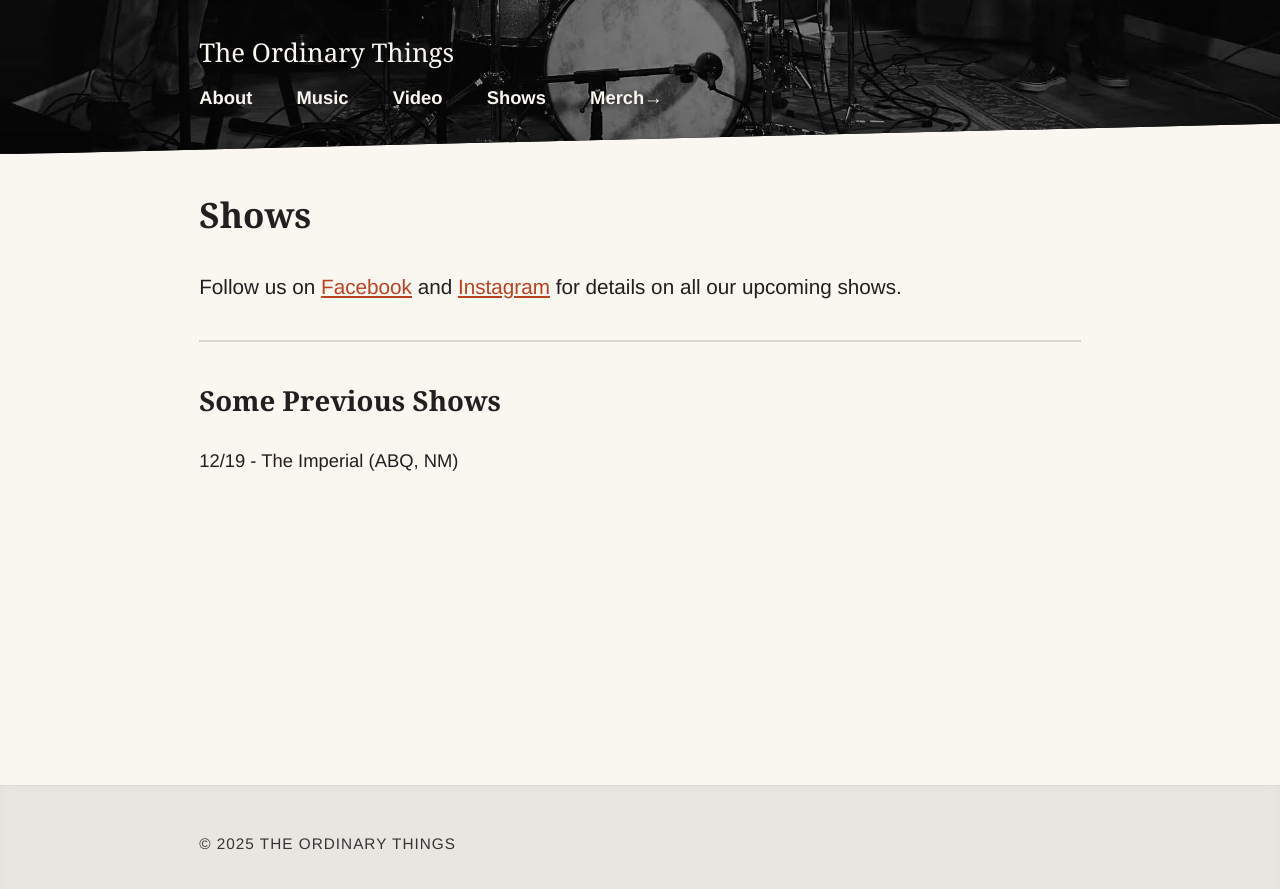
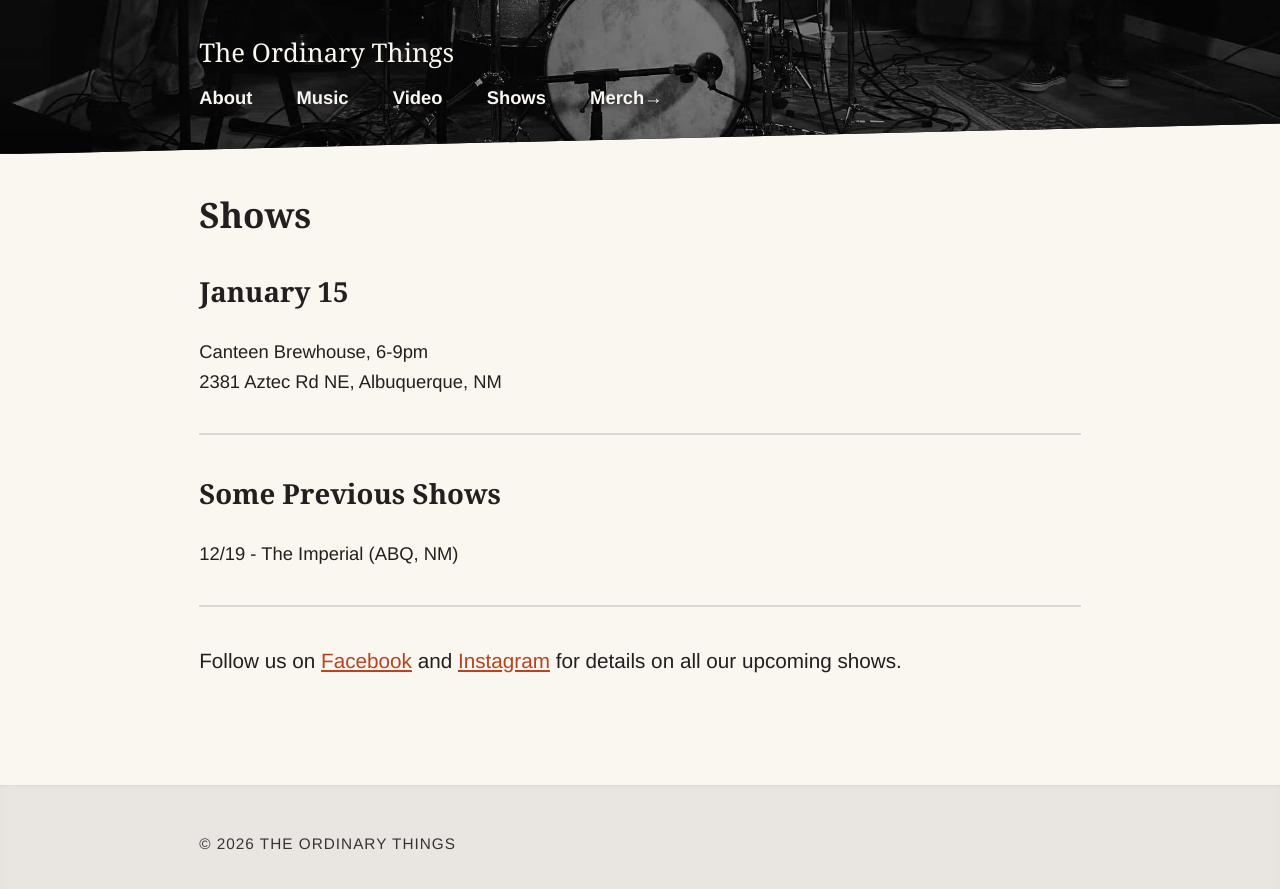
Before and after one commit to nsmsn/theordinarythings, a Jekyll site: the page built from shows.md, in a window 1280 px wide. Shown: the top 889 px of the page. Built offline with Jekyll 4.4.1, drawn with Linux system fonts in a browser that asks for light colours; some web fonts are replaced.

Commit message:
Updated Config and 1 other file

```diff
--- a/_config.yml
+++ b/_config.yml
@@ -21,7 +21,7 @@ collections:
     title: Video
     output: false
 author: Jackie
-description: "© 2025 The Ordinary Things"
+description: "© 2026 The Ordinary Things"
 permalink: "/:title/"
 lang: en
 excerpt_separator: |2+
--- a/shows.md
+++ b/shows.md
@@ -5,10 +5,16 @@ permalink: "/shows/"
 layout: page
 ---
 
-<p class="lead">Follow us on <a href="https://www.facebook.com/TheOrdinaryThingsband/">Facebook</a> and <a href="https://www.instagram.com/ordinarythingsband18/">Instagram</a> for details on all our upcoming shows.</p>
+## January 15
+Canteen Brewhouse, 6-9pm <br>
+2381 Aztec Rd NE, Albuquerque, NM
 
 ---
 
 ## Some Previous Shows
 
 12/19 - The Imperial (ABQ, NM)
+
+---
+
+<p class="lead">Follow us on <a href="https://www.facebook.com/TheOrdinaryThingsband/">Facebook</a> and <a href="https://www.instagram.com/ordinarythingsband18/">Instagram</a> for details on all our upcoming shows.</p>
```
